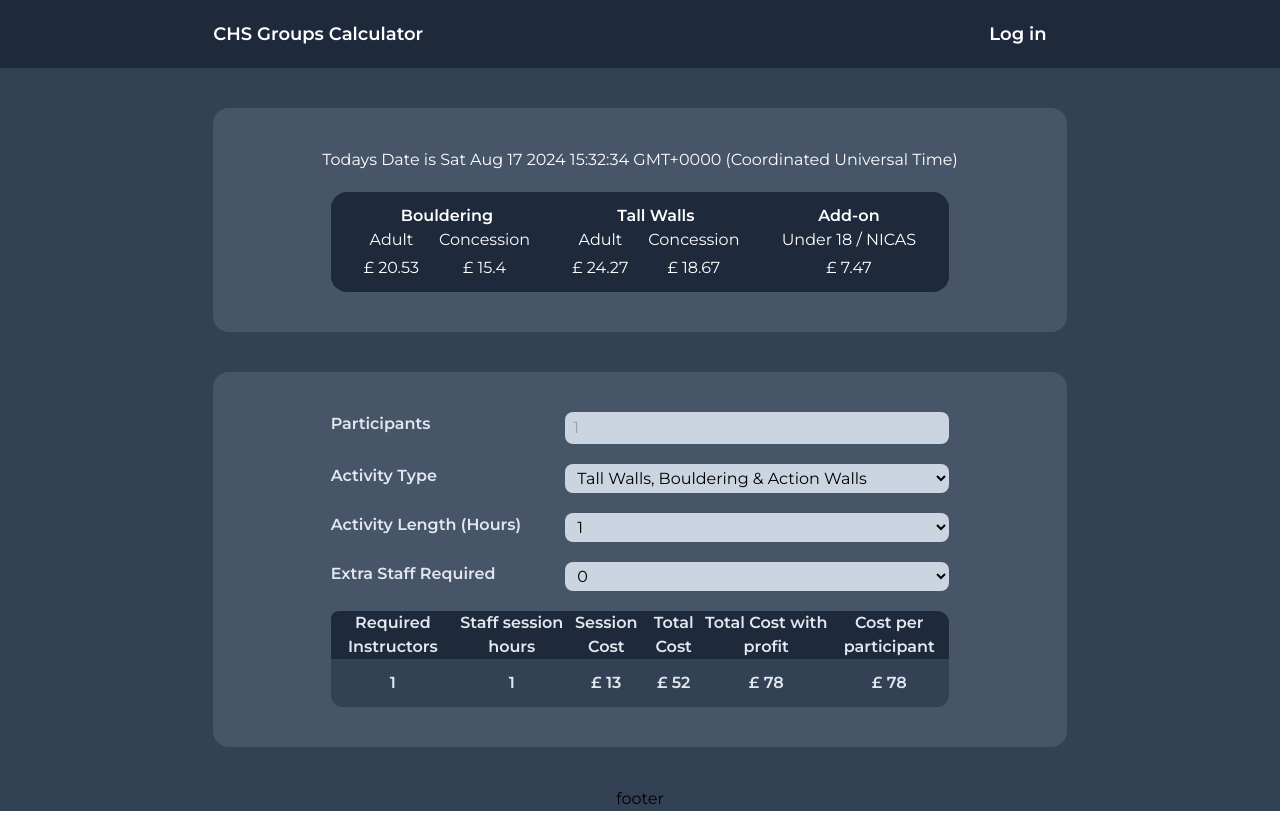
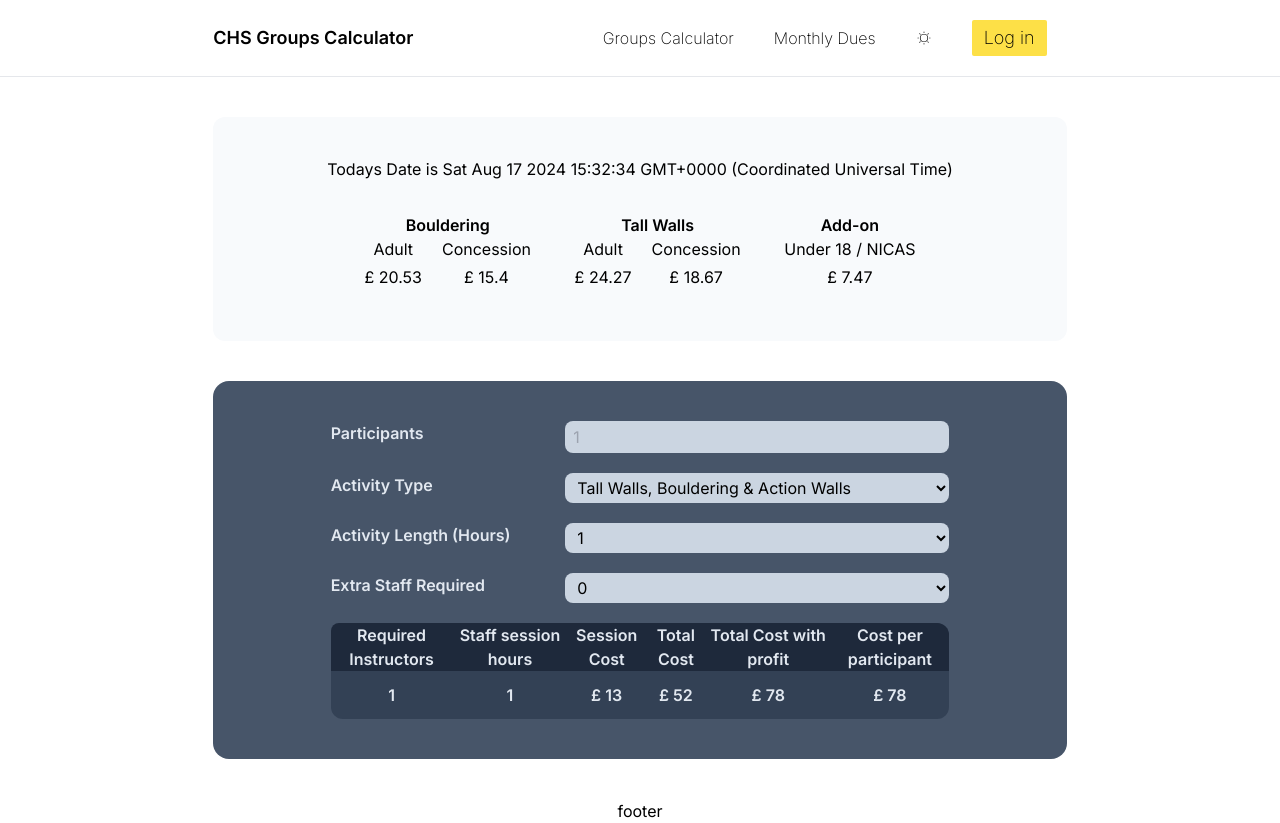
Before and after one commit to MrSteffG/chs-helper, a Next.js app: page / in a window 1280 px wide. Built offline with nearby package versions, Linux system fonts and the light colour scheme; no server answers.

Commit message:
Add dark mode functionality

```diff
--- a/app/components/DuesCalculator.tsx
+++ b/app/components/DuesCalculator.tsx
@@ -71,9 +71,9 @@ const DuesCalculator = () => {
   };
 
   return (
-    <div className="flex w-2/3 flex-col items-center justify-center gap-5 rounded-2xl bg-slate-600 p-10 text-white">
+    <div className="flex w-2/3 flex-col items-center justify-center gap-5 rounded-xl bg-slate-50 p-10 dark:bg-slate-600 dark:text-white">
       <h3 className="flex gap-5">Todays Date is {todaysDate.toString()}</h3>
-      <div className="flex w-4/5 items-center justify-around rounded-2xl bg-slate-800 p-3">
+      <div className="flex w-4/5 items-center justify-around rounded-2xl p-3 dark:bg-slate-800">
         <div className="flex flex-col items-center justify-center">
           <h2 className="font-semibold">Bouldering</h2>
           <div className="flex items-center justify-center gap-5 text-center">
--- a/app/components/Navbar.tsx
+++ b/app/components/Navbar.tsx
@@ -1,15 +1,27 @@
+"use client";
+
 import React from "react";
 import { SignInButton, SignedIn, SignedOut, UserButton } from "@clerk/nextjs";
+import { CiLight } from "react-icons/ci";
 
 const Navbar = () => {
+  const toggleTheme = () => {
+    document.documentElement.classList.toggle("dark");
+  };
+
   return (
-    <div className="flex w-full items-center justify-center bg-slate-800 text-white">
+    <div className="flex w-full items-center justify-center border-b dark:bg-slate-800 dark:text-white">
       <div className="flex w-2/3 items-center justify-between">
         <h1 className="text-lg font-semibold">CHS Groups Calculator</h1>
-        <div className="flex items-center justify-center gap-10 p-5">
+        <div className="flex items-center justify-center gap-10 p-5 font-extralight">
+          <h3>Groups Calculator</h3>
+          <h3>Monthly Dues</h3>
+          <button onClick={toggleTheme}>
+            <CiLight />
+          </button>
           <SignedOut>
             <SignInButton>
-              <h3 className="text-lg font-semibold transition-all hover:scale-105">
+              <h3 className="rounded-sm bg-yellow-300 p-1 px-3 text-lg text-black transition-all hover:scale-105">
                 Log in
               </h3>
             </SignInButton>
--- a/app/layout.tsx
+++ b/app/layout.tsx
@@ -1,13 +1,15 @@
 import type { Metadata } from "next";
 import "./globals.css";
 import { Montserrat } from "next/font/google";
+import { Inter } from "next/font/google";
 
 import { ClerkProvider } from "@clerk/nextjs";
 
 const montserrat = Montserrat({ subsets: ["latin"] });
+const inter = Inter({ subsets: ["latin"] });
 
 export const metadata: Metadata = {
-  title: "Next-Supabase",
+  title: "Climbing Hut",
   description:
     "Boilerplate application bootstrapped with Next.js, Supabase & Clerk.",
 };
@@ -20,7 +22,7 @@ export default function RootLayout({
   return (
     <ClerkProvider>
       <html lang="en">
-        <body className={montserrat.className}>{children}</body>
+        <body className={inter.className}>{children}</body>
       </html>
     </ClerkProvider>
   );
--- a/app/page.tsx
+++ b/app/page.tsx
@@ -5,7 +5,7 @@ import DuesCalculator from "./components/DuesCalculator";
 
 export default function Home() {
   return (
-    <div className="flex h-full w-full flex-col items-center gap-10 bg-slate-700">
+    <div className="flex h-full w-full flex-col items-center gap-10 dark:bg-slate-700">
       <Navbar />
       {/* <Functionality /> */}
       <DuesCalculator />
--- a/package.json
+++ b/package.json
@@ -13,7 +13,8 @@
     "@supabase/supabase-js": "^2.45.1",
     "next": "14.2.5",
     "react": "^18",
-    "react-dom": "^18"
+    "react-dom": "^18",
+    "react-icons": "^5.3.0"
   },
   "devDependencies": {
     "@types/node": "^20",
--- a/tailwind.config.ts
+++ b/tailwind.config.ts
@@ -6,6 +6,7 @@ const config: Config = {
     "./components/**/*.{js,ts,jsx,tsx,mdx}",
     "./app/**/*.{js,ts,jsx,tsx,mdx}",
   ],
+  darkMode: "class",
   theme: {
     extend: {
       backgroundImage: {
```
Also changed, not shown: public/logo.jpeg (added), 1 other file (tests, documents, lock files or other folders).
